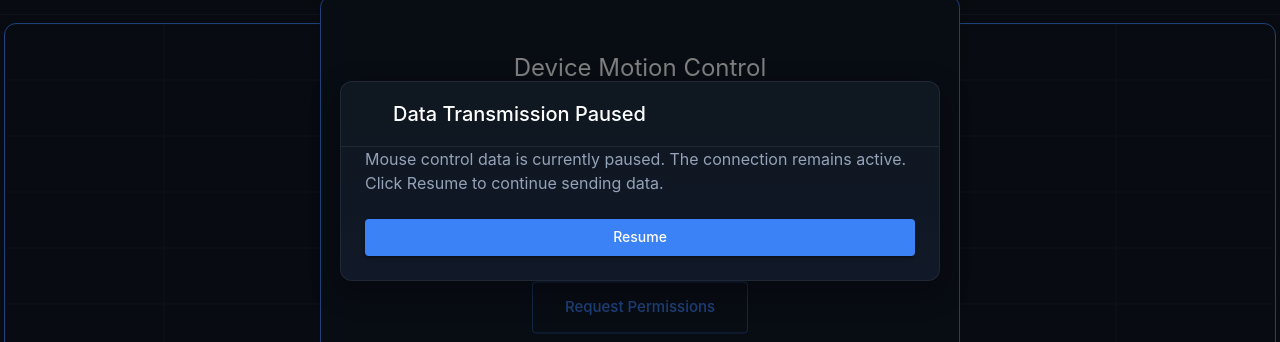
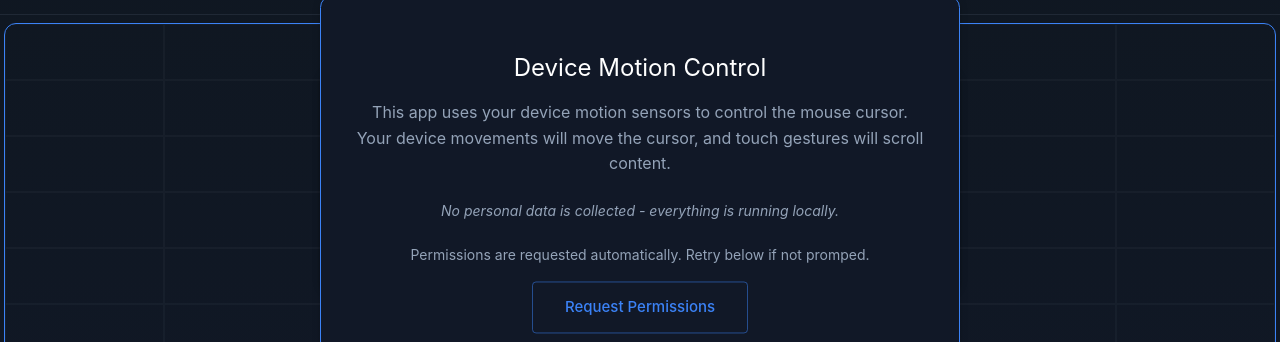
Before and after one commit to DerekCorniello/quick-mouse, a React (Vite) app in the folder client/: page / in a window 1280 px wide. Both pictures are taken after a click on the button 1200 px from the left and 32 px from the top of the page. Shown: the part 219-561 px from the top of the page. Built offline with nearby package versions, Linux system fonts and the light colour scheme; some icons are missing.

Commit message:
added ui fixes

```diff
--- a/client/src/components/PauseModal.tsx
+++ b/client/src/components/PauseModal.tsx
@@ -1,11 +1,7 @@
-import Dialog from "@mui/material/Dialog";
-import DialogTitle from "@mui/material/DialogTitle";
-import DialogContent from "@mui/material/DialogContent";
-import DialogActions from "@mui/material/DialogActions";
+import Box from "@mui/material/Box";
 import Button from "@mui/material/Button";
 import Typography from "@mui/material/Typography";
 import PauseIcon from "@mui/icons-material/Pause";
-import { useTheme } from "@mui/material/styles";
 
 interface PauseModalProps {
   open: boolean;
@@ -13,49 +9,36 @@ interface PauseModalProps {
 }
 
 export default function PauseModal({ open, onClose }: PauseModalProps) {
-  const theme = useTheme();
+  if (!open) return null;
   return (
-    <Dialog
-      open={open}
-      maxWidth="sm"
-      fullWidth
-      disableEscapeKeyDown={true}
-      BackdropProps={{ style: { pointerEvents: "none" } }}
-      sx={{
-        "& .MuiDialog-paper": {
-          background: theme.app.background.gradient,
+    <Box
+      sx={(theme) => ({
         border: 1,
-          borderColor: "divider",
+        borderColor: theme.palette.primary.main,
+        position: "fixed",
+        top: "50%",
+        left: "50%",
+        transform: "translate(-50%, -50%)",
+        textAlign: "center",
+        p: 4,
+        bgcolor: "background.paper",
         borderRadius: 3,
-          boxShadow: "0 10px 30px rgba(0,0,0,0.3)",
-        },
-      }}
+        boxShadow: 3,
+        zIndex: 1000,
+        minWidth: 300,
+      })}
     >
-      <DialogTitle
-        sx={{
-          color: "text.primary",
-          borderBottom: 1,
-          borderColor: "divider",
-          pb: 2,
-          display: "flex",
-          alignItems: "center",
-          gap: 1,
-        }}
-      >
+      <Box sx={{ display: "flex", alignItems: "center", justifyContent: "center", gap: 1, mb: 2 }}>
         <PauseIcon />
-        Data Transmission Paused
-      </DialogTitle>
-      <DialogContent sx={{ p: 3 }}>
-        <Typography sx={{ color: "text.secondary" }}>
+        <Typography variant="h6">Data Transmission Paused</Typography>
+      </Box>
+      <Typography sx={{ mb: 3, color: "text.secondary" }}>
         Mouse control data is currently paused. The connection remains active.
         Click Resume to continue sending data.
       </Typography>
-      </DialogContent>
-      <DialogActions sx={{ p: 3, pt: 0 }}>
       <Button onClick={onClose} variant="contained" color="primary" fullWidth>
         Resume
       </Button>
-      </DialogActions>
-    </Dialog>
+    </Box>
   );
 }
--- a/client/src/components/SettingsModal.tsx
+++ b/client/src/components/SettingsModal.tsx
@@ -1,7 +1,8 @@
-import Dialog from "@mui/material/Dialog";
-import DialogTitle from "@mui/material/DialogTitle";
-import DialogContent from "@mui/material/DialogContent";
+import Box from "@mui/material/Box";
 import Button from "@mui/material/Button";
+import Typography from "@mui/material/Typography";
+import IconButton from "@mui/material/IconButton";
+import CloseIcon from "@mui/icons-material/Close";
 import { SensitivityControl } from "./SensitivityControl";
 
 interface SettingsModalProps {
@@ -37,34 +38,35 @@ export default function SettingsModal({
   onToggleSwapLeftRightClick,
   onRecalibrate,
 }: SettingsModalProps) {
+  if (!open) return null;
   return (
-    <>
-      <Dialog
-        open={open}
-        onClose={onClose}
-        maxWidth="sm"
-        fullWidth
-        sx={{
-          "& .MuiDialog-paper": {
+    <Box
+      sx={(theme) => ({
+        border: 1,
+        borderColor: theme.palette.primary.main,
+        position: "fixed",
+        top: "50%",
+        left: "50%",
+        transform: "translate(-50%, -50%)",
+        textAlign: "center",
+        p: 4,
         bgcolor: "background.paper",
-            border: 1,
-            borderColor: "divider",
         borderRadius: 3,
-            boxShadow: "0 10px 30px rgba(0,0,0,0.3)",
-          },
-        }}
+        boxShadow: 3,
+        zIndex: 1000,
+        minWidth: 300,
+      })}
     >
-        <DialogTitle
-          sx={{
-            color: "text.primary",
-            borderBottom: 1,
-            borderColor: "divider",
-            pb: 2,
-          }}
+      <IconButton
+        onClick={onClose}
+        sx={{ position: "absolute", top: 8, right: 8 }}
       >
+        <CloseIcon />
+      </IconButton>
+      <Typography variant="h5" sx={{ mb: 3 }}>
         Settings
-        </DialogTitle>
-        <DialogContent sx={{ p: 3 }}>
+      </Typography>
+      <Box sx={{ display: "flex", flexDirection: "column", gap: 1 }}>
         <SensitivityControl
           title="Pointer Sensitivity"
           sensitivity={pointerSensitivity}
@@ -75,32 +77,20 @@ export default function SettingsModal({
           sensitivity={scrollSensitivity}
           onSensitivityChange={onScrollSensitivityChange}
         />
-          <Button variant="outlined" onClick={onToggleSensorLog} sx={{ mt: 2 }}>
+        <Button variant="outlined" onClick={onToggleSensorLog} fullWidth>
           {showSensorLog ? "Hide Sensor Log" : "Show Sensor Log"}
         </Button>
-          <Button
-            variant="outlined"
-            onClick={onToggleButtonPosition}
-            sx={{ mt: 1 }}
-          >
+        <Button variant="outlined" onClick={onToggleButtonPosition} fullWidth>
           {buttonsAboveTouchpad
             ? "Move Buttons Below Touchpad"
             : "Move Buttons Above Touchpad"}
         </Button>
-          <Button
-            variant="outlined"
-            onClick={onToggleNaturalScroll}
-            sx={{ mt: 1 }}
-          >
+        <Button variant="outlined" onClick={onToggleNaturalScroll} fullWidth>
           {naturalScroll
             ? "Switch to Reverse Scroll"
             : "Switch to Natural Scroll"}
         </Button>
-          <Button
-            variant="outlined"
-            onClick={onToggleSwapLeftRightClick}
-            sx={{ mt: 1 }}
-          >
+        <Button variant="outlined" onClick={onToggleSwapLeftRightClick} fullWidth>
           Swap Left/Right Click
         </Button>
         <Button
@@ -109,12 +99,11 @@ export default function SettingsModal({
             onRecalibrate();
             onClose();
           }}
-            sx={{ mt: 1 }}
+          fullWidth
         >
           Recalibrate Motion Sensors
         </Button>
-        </DialogContent>
-      </Dialog>
-    </>
+      </Box>
+    </Box>
   );
 }
```
Lines whose indentation alone changed are shown as unchanged.
